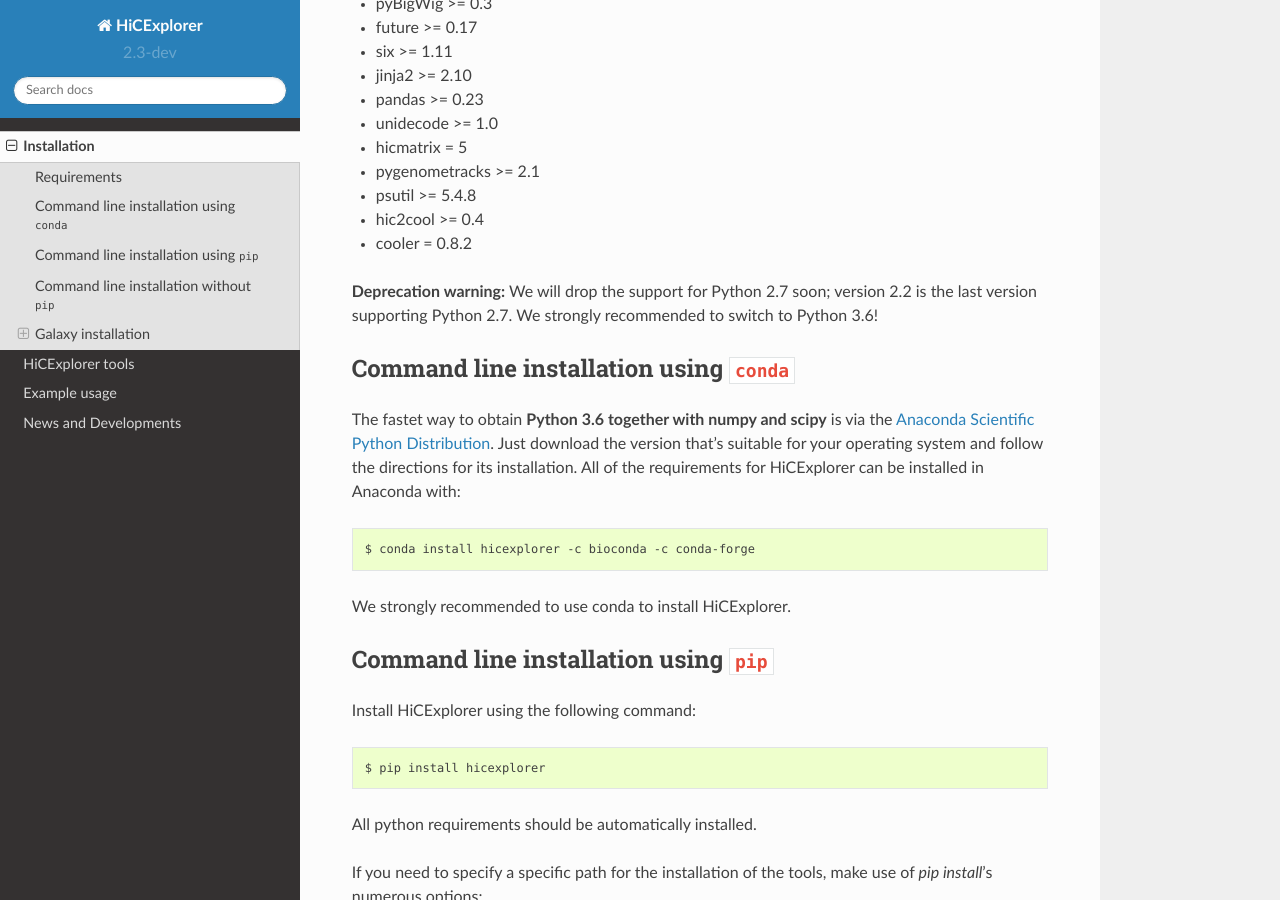
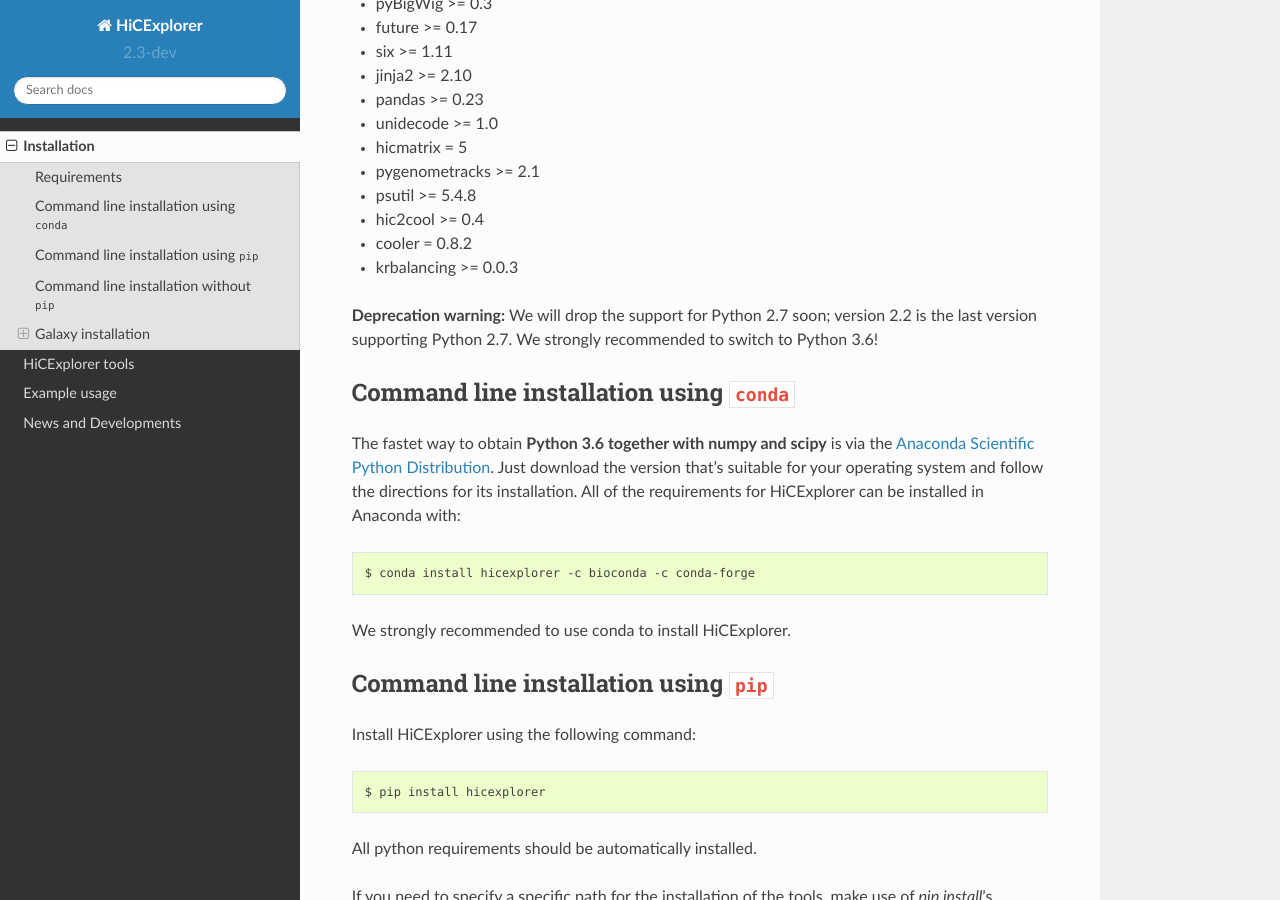
Before and after one commit to deeptools/HiCExplorer, a Sphinx documentation site: the page built from docs/content/installation.rst, in a window 1280 px wide and 900 px high, scrolled down 587 px. Built offline with Sphinx 7.4.7 and the Read the Docs theme 2.0.0, drawn with Linux system fonts in a browser that asks for light colours.

Commit message:
Update installation.rst

```diff
--- a/docs/content/installation.rst
+++ b/docs/content/installation.rst
@@ -26,6 +26,7 @@
 * psutil >= 5.4.8
 * hic2cool >= 0.4
 * cooler = 0.8.2
+* krbalancing >= 0.0.3
 
 **Deprecation warning:** We will drop the support for Python 2.7 soon; version 2.2 is the last version supporting Python 2.7. We strongly recommended to switch to Python 3.6!
 
```
